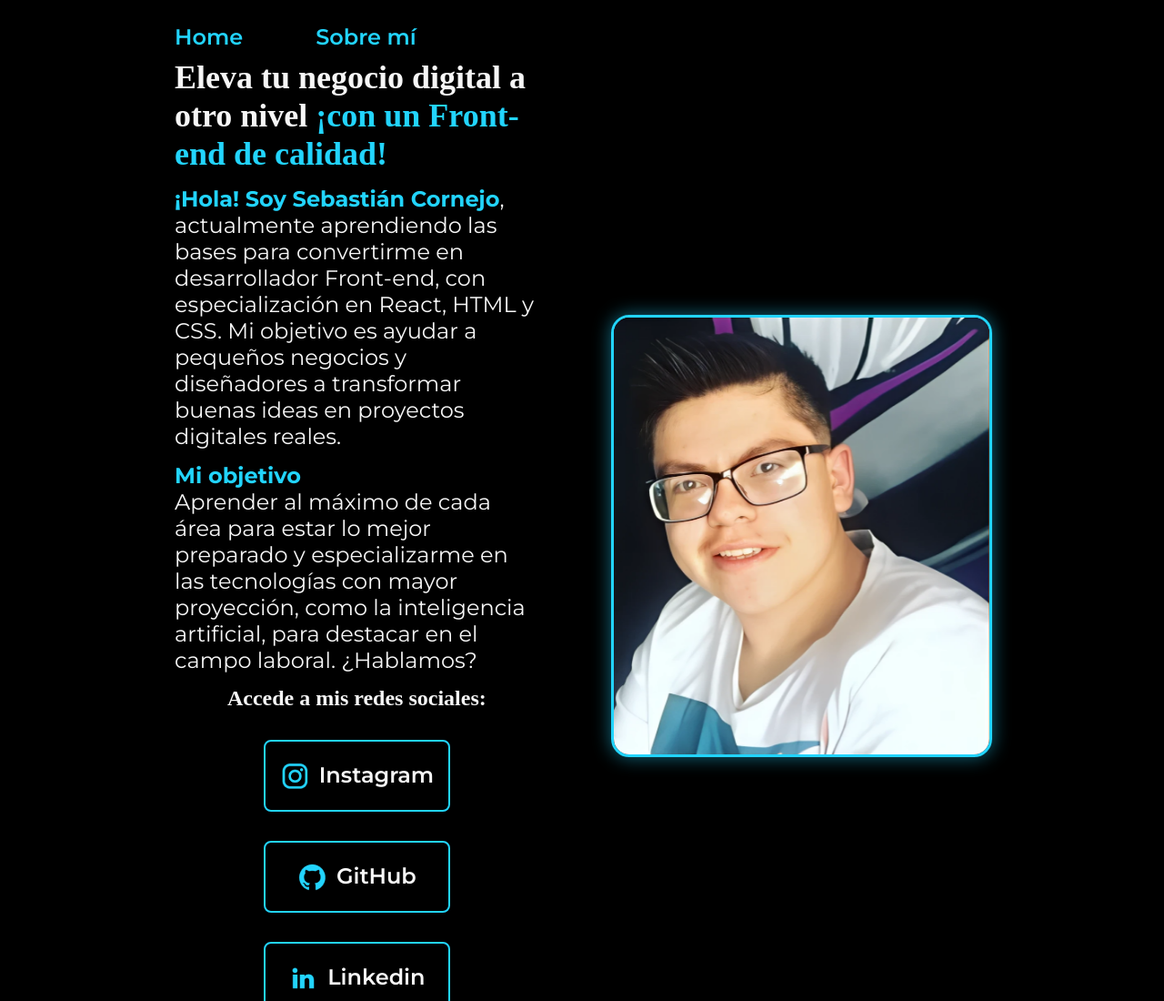
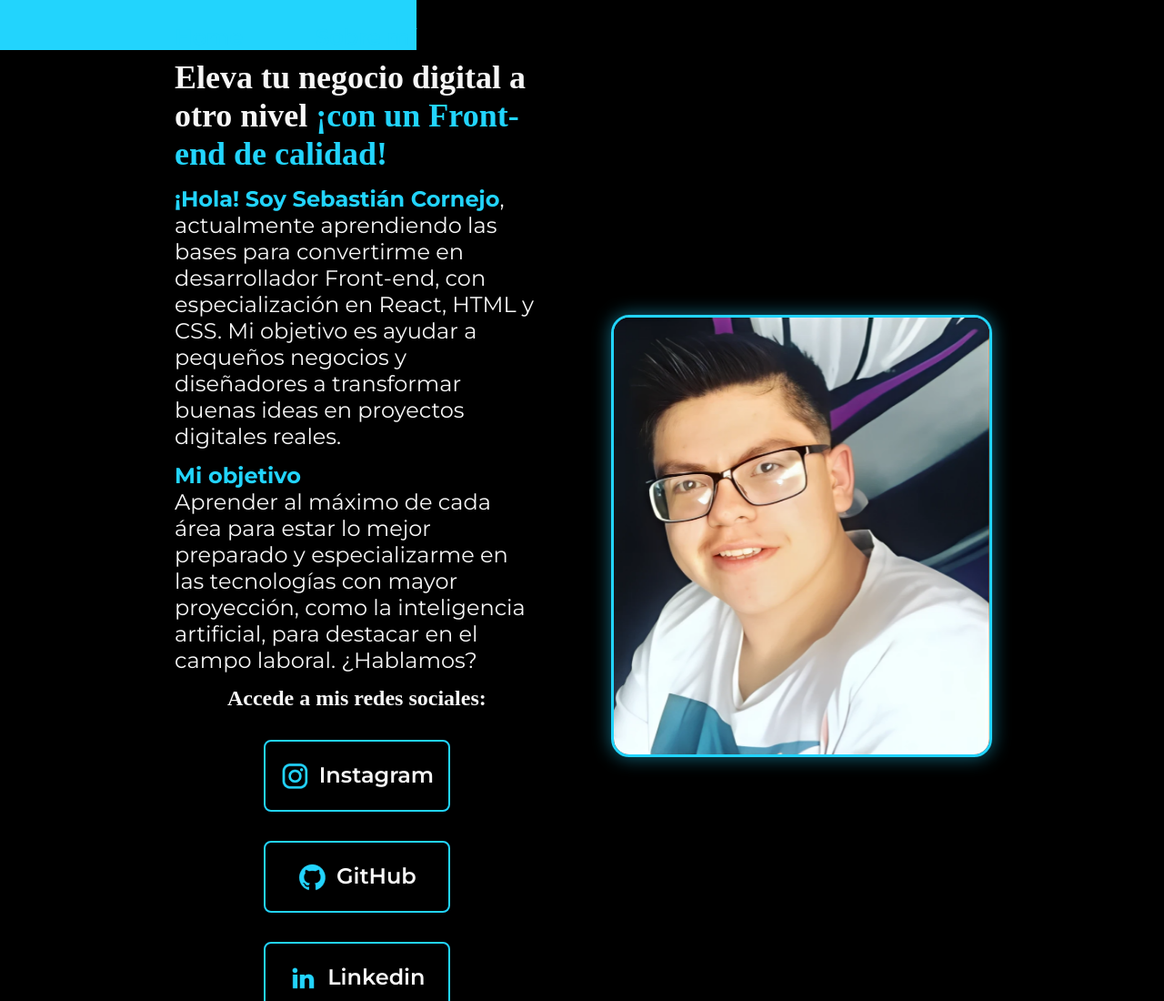
Before and after one commit to xsebet/portafolio, a plain HTML site: page index.html in a window 1280 px wide. Shown: the top 1100 px of the page at 91% size. Drawn offline with Linux system fonts and the light colour scheme.

Commit message:
Update style.css

```diff
--- a/css/style.css
+++ b/css/style.css
@@ -54,7 +54,7 @@ a:hover {
 
 */
 .header{
-    background-color: black;
+    background-color: var(--color-terciario);
     position: fixed;
     padding: 2% 0% 0% 15%; /*top,right,button,left*/
 }
```
